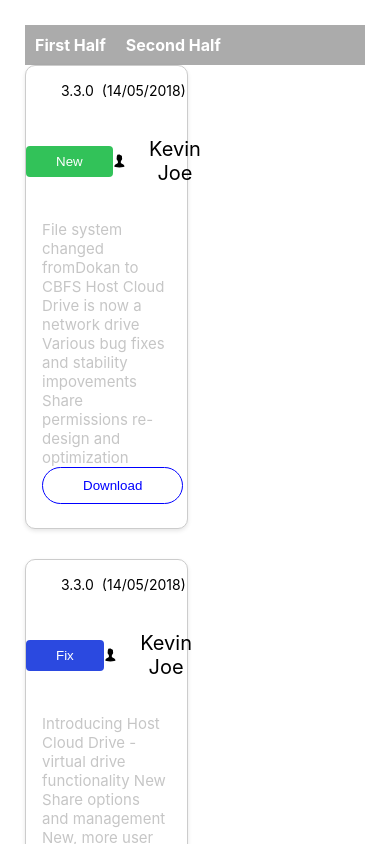
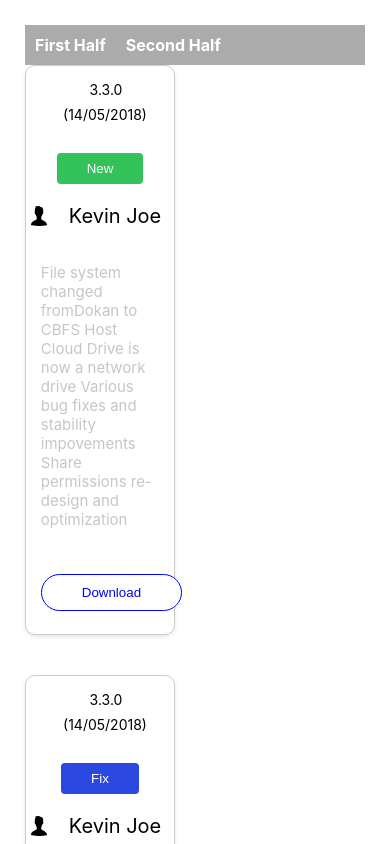
Before and after one commit to arbenitamani/React-Task-1, a React (Create React App) app: page /articles in a window 390 px wide. Shown: the top 844 px of the page. Built offline with nearby package versions, Linux system fonts and the light colour scheme.

Commit message:
Responsive changes

```diff
--- a/src/styles.css
+++ b/src/styles.css
@@ -167,39 +167,46 @@ justify-self: flex-start;
 
 
 /* Media Query for 480px width and below */
-@media (max-width: 768px) {
+@media screen and (max-width: 768px) {
   .article-item-container {
-    flex-direction: row;
+    flex-direction: column;
+   flex-flow: column;
+    gap: 20px;
   }
 
+
   .item-card {
-    width: calc(50% - 7.5px); /* Set a fixed width for .item-card (50% of container width - half of gap) */
-    max-height: none;
-    height: auto;
+    flex: 0 0 calc(100% - 20px);
+    max-width: calc(50% - 20px);
     padding-bottom: 0;
-    overflow: visible;
+    margin-bottom: 20px;
+
+  }
+
+  .item-header {
+    padding-left: 10px;
+    flex-direction: column;
+    text-align: center;
+  }
+
+  .new-button {
+    margin-top: 10px;
+    justify-content: center;
+  }
+
+  .item-content {
+    flex-direction: column;
+    align-items: center;
+    margin-top: 20px;
   }
 
   .item-details {
+    height: auto;
+    margin-bottom: 20px;
+  }
 
-    max-height: none; /* Remove any previously set maximum height */
-    flex-wrap: nowrap;
-  }
-}
-
-
-
-
-
-@media (max-width: 480px) {
-
-
-  .article-item-container {
-    flex-direction: column; /* Change flex-direction to row for wider layout */
-  }
-  .item-card {
-    max-width: calc(100% - 15px); /* One item per row for screens 400px or more */
-    padding-bottom: 0%; /* Maintain a 1:1 aspect ratio (square) for one item per row */
+  .download-button {
+    margin-top: 10px;
   }
 }
 
```
